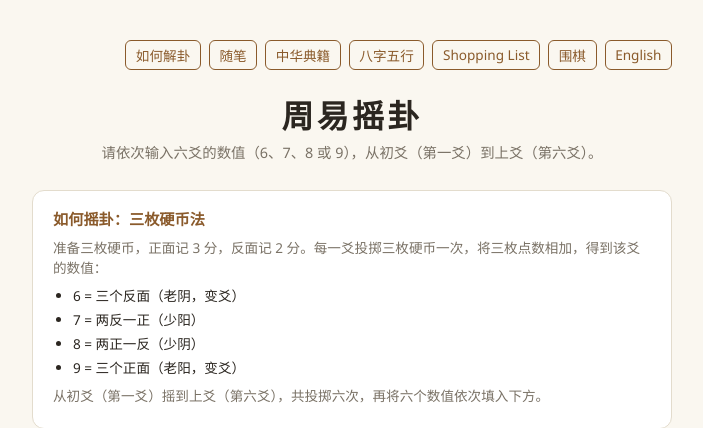
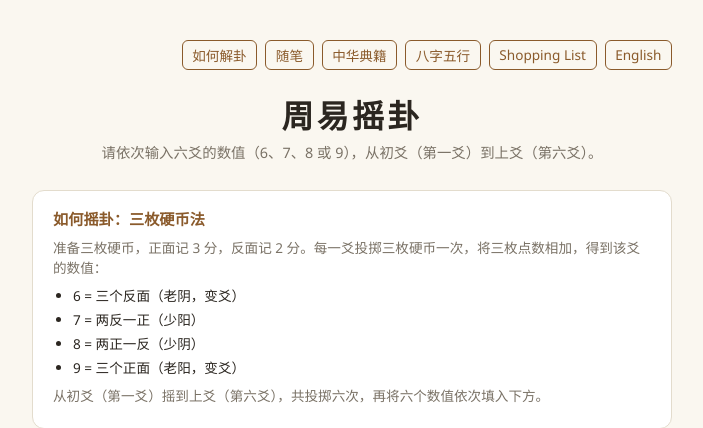
Before and after one commit to abc01013579/zhouyi-divination, a Flask app: page / in a window 1280 px wide. Shown: the top 428 px of the page, without its empty margins (288-991 px from the left). Run offline with Flask 3, Linux system fonts and the light colour scheme.

Commit message:
Remove weiqi nav link from shuiming.cc
Co-Authored-By: Claude Sonnet 5 <noreply@anthropic.com>

```diff
--- a/app.py
+++ b/app.py
@@ -36,7 +36,6 @@ UI_STRINGS = {
         "journal_link_label": "随笔",
         "bazi_link_label": "八字五行",
         "balance_plate_link_label": "Shopping List",
-        "weiqi_link_label": "围棋",
     },
     "en": {
         "html_lang": "en",
@@ -66,7 +65,6 @@ UI_STRINGS = {
         "journal_link_label": "Journal",
         "bazi_link_label": "BaZi Five Elements",
         "balance_plate_link_label": "Shopping List",
-        "weiqi_link_label": "Go (Weiqi)",
     },
 }
 
--- a/templates/index.html
+++ b/templates/index.html
@@ -23,7 +23,6 @@
       <a href="https://tcm.shuiming.cc" target="_blank" rel="noopener">{{ t.classics_link_label }}</a>
       <a href="{{ url_for('bazi_page') }}?lang={{ lang }}">{{ t.bazi_link_label }}</a>
       <a href="{{ url_for('balance_plate_page') }}">{{ t.balance_plate_link_label }}</a>
-      <a href="https://abc01013579.github.io/weiqi/" target="_blank" rel="noopener">{{ t.weiqi_link_label }}</a>
       <a href="?lang={{ t.lang_switch_target }}">{{ t.lang_switch_label }}</a>
     </div>
     <h1>{{ t.heading }}</h1>
```
